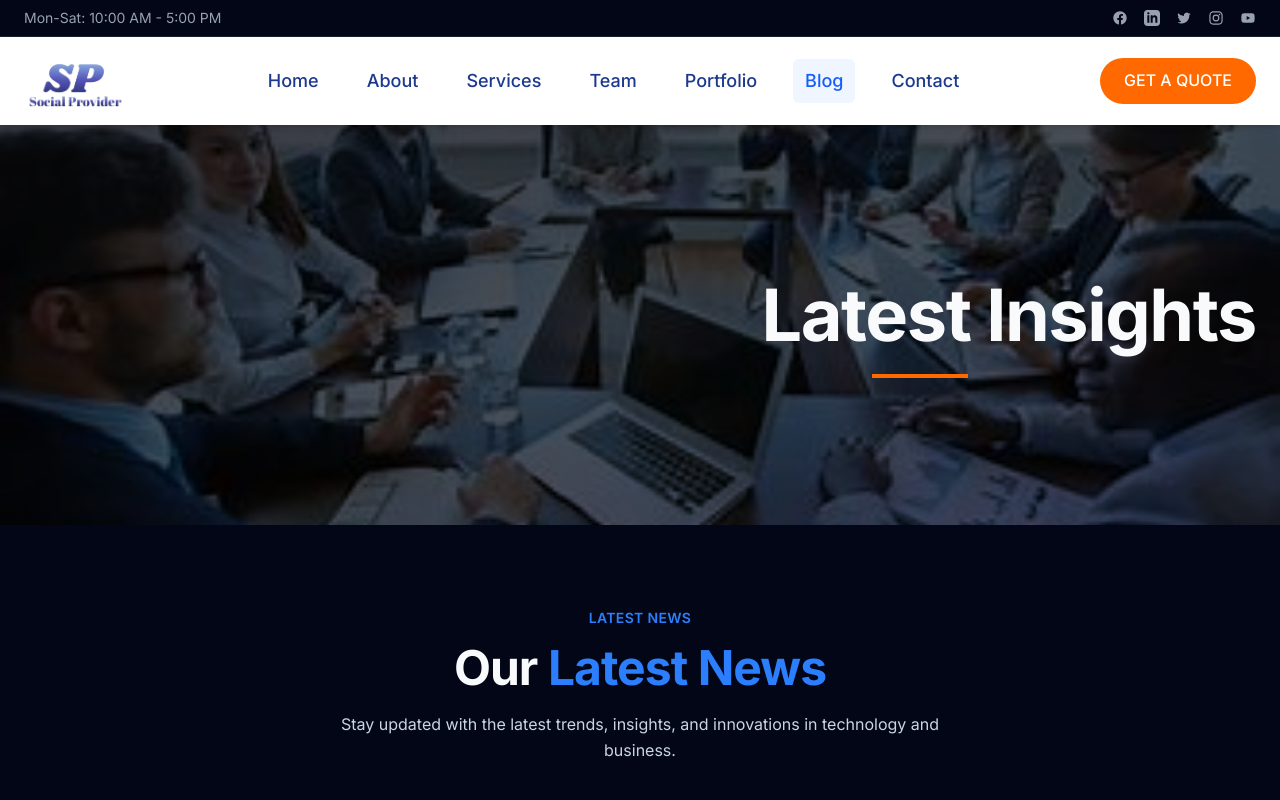
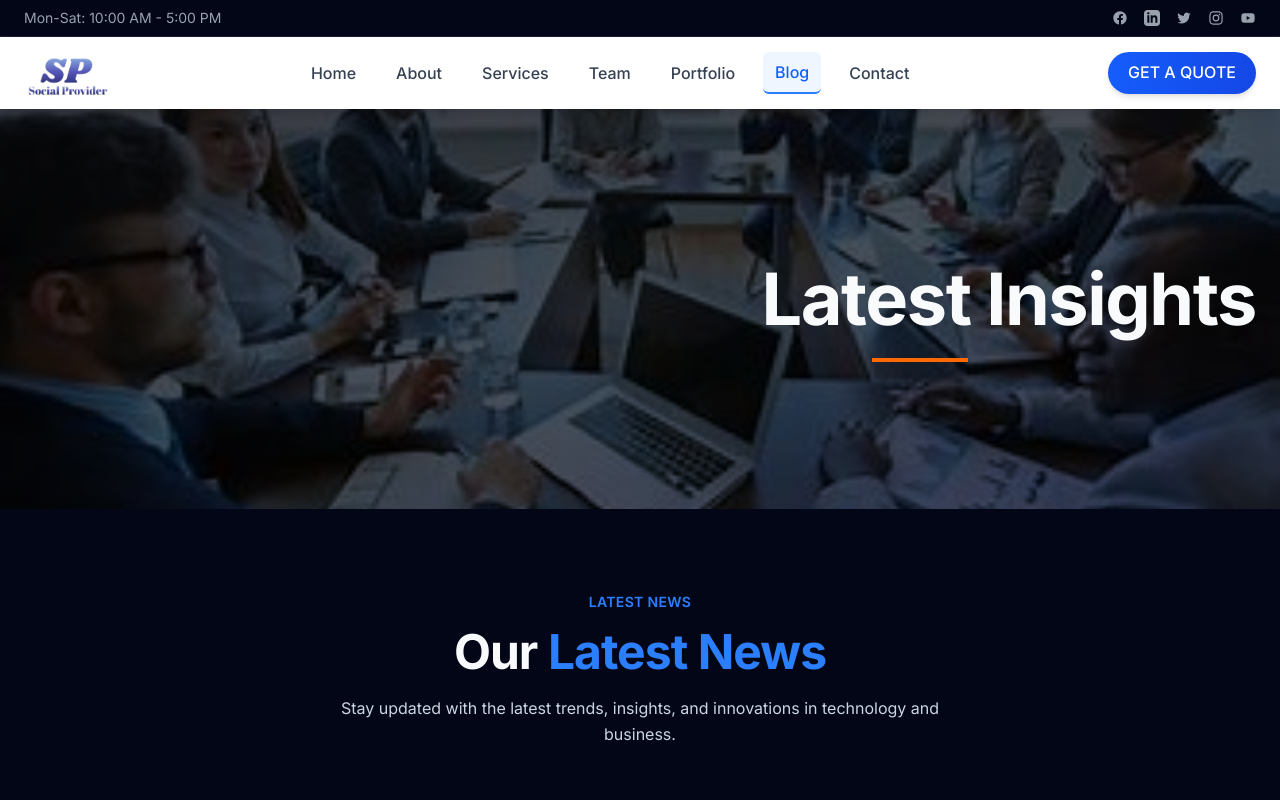
Before and after one commit to Ahmad25908/client, a Next.js app: page /blog in a window 1280 px wide. Shown: the top 800 px of the page. Built offline with nearby package versions, Linux system fonts and the light colour scheme.

Commit message:
Feature: Enhanced Navigation Bar Styling - Made navigation more professional with improved styling, active states, and better UX

```diff
--- a/src/components/sections/Navigation.tsx
+++ b/src/components/sections/Navigation.tsx
@@ -25,8 +25,8 @@ export default function Navigation() {
   ];
 
   return (
-    <nav className="sticky top-0 z-50 bg-white shadow-md">
-      <div className="max-w-7xl mx-auto px-6 py-4 flex items-center justify-between">
+    <nav className="sticky top-0 z-50 bg-white shadow-lg">
+      <div className="max-w-7xl mx-auto px-6 py-3 flex items-center justify-between">
         {/* Logo */}
         <Link href="/" className="flex items-center">
           <NextImage
@@ -34,21 +34,21 @@ export default function Navigation() {
             alt="Social Provider Logo"
             width={200}
             height={60}
-            className="h-14 w-auto object-contain"
+            className="h-12 w-auto object-contain"
             priority
           />
         </Link>
 
         {/* Desktop Menu */}
-        <div className="hidden md:flex items-center gap-2 lg:gap-6">
+        <div className="hidden md:flex items-center gap-1 lg:gap-4">
           {menuItems.map((item, idx) => (
             <Link
               key={idx}
               href={item.path}
-              className={`px-3 py-2 rounded-md font-medium transition-colors text-base lg:text-lg
+              className={`px-3 py-2 rounded-md font-medium transition-all duration-300 text-sm lg:text-base
                 ${isActive(item.path)
-                  ? "text-blue-600 bg-blue-50"
-                  : "text-blue-900 hover:text-blue-600 hover:bg-blue-50"}
+                  ? "text-blue-600 bg-blue-50 border-b-2 border-blue-500"
+                  : "text-gray-700 hover:text-blue-600 hover:bg-gray-50"}
               `}
             >
               {item.label}
@@ -57,18 +57,18 @@ export default function Navigation() {
         </div>
 
         {/* Right Section */}
-        <div className="flex items-center gap-4">
+        <div className="flex items-center gap-3">
           {/* CTA */}
           <Link
             href="/contact"
-            className="hidden md:inline-block bg-orange-500 hover:bg-orange-600 text-white px-6 py-2.5 rounded-full font-medium transition-colors"
+            className="hidden md:inline-block bg-gradient-to-r from-blue-600 to-blue-700 hover:from-blue-700 hover:to-blue-800 text-white px-5 py-2 rounded-full font-medium transition-all duration-300 shadow-md hover:shadow-lg"
           >
             GET A QUOTE
           </Link>
 
           {/* Mobile Menu Toggle */}
           <button
-            className="md:hidden text-gray-700 hover:text-blue-700"
+            className="md:hidden text-gray-700 hover:text-blue-700 p-1"
             onClick={() => setMobileMenuOpen(!mobileMenuOpen)}
           >
             <svg xmlns="http://www.w3.org/2000/svg" className="h-6 w-6" fill="none" viewBox="0 0 24 24" stroke="currentColor">
@@ -80,14 +80,14 @@ export default function Navigation() {
 
       {/* Mobile Menu */}
       {mobileMenuOpen && (
-        <div className="md:hidden bg-white border-t border-gray-100">
-          <div className="px-6 py-4 flex flex-col gap-2">
+        <div className="md:hidden bg-white border-t border-gray-200 shadow-lg">
+          <div className="px-6 py-4 flex flex-col gap-1">
             {menuItems.map((item, idx) => (
               <Link
                 key={idx}
                 href={item.path}
-                className={`py-2 px-4 rounded-md font-medium transition-colors
-                  ${isActive(item.path) ? "bg-blue-50 text-blue-600" : "text-blue-900 hover:bg-blue-50 hover:text-blue-600"}
+                className={`py-3 px-4 rounded-lg font-medium transition-colors text-left
+                  ${isActive(item.path) ? "bg-blue-50 text-blue-600 border-l-4 border-blue-500" : "text-gray-700 hover:bg-gray-50 hover:text-blue-600"}
                 `}
                 onClick={() => setMobileMenuOpen(false)}
               >
@@ -96,7 +96,7 @@ export default function Navigation() {
             ))}
             <Link
               href="/contact"
-              className="mt-4 text-center bg-orange-500 hover:bg-orange-600 text-white py-3 rounded-full font-medium transition-colors"
+              className="mt-2 text-center bg-gradient-to-r from-blue-600 to-blue-700 hover:from-blue-700 hover:to-blue-800 text-white py-3 rounded-full font-medium transition-all duration-300"
               onClick={() => setMobileMenuOpen(false)}
             >
               GET A QUOTE
```
